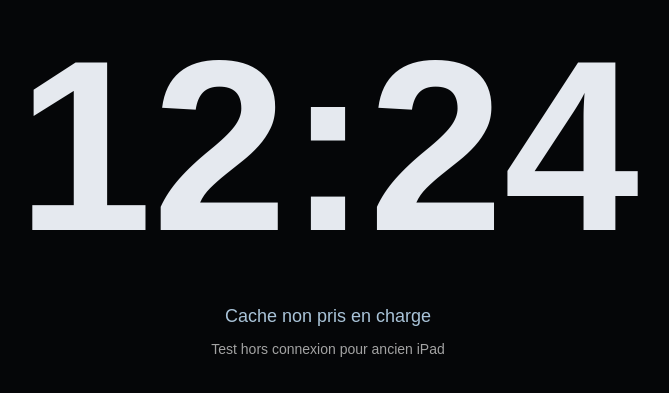
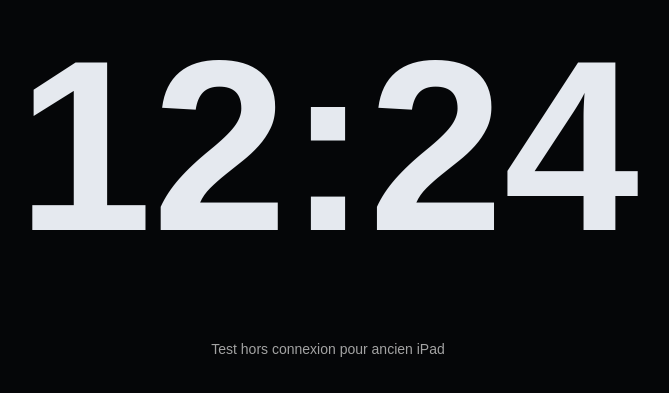
Before and after one commit to pretrepaul-source/horloge-test-hors-ligne, a plain HTML site: page index.html in a window 1280 px wide. Shown: the part 215-608 px from the top of the page, without its empty margins (312-981 px from the left). Drawn offline with Linux system fonts and the light colour scheme.

Commit message:
Add files via upload

```diff
--- a/index.html
+++ b/index.html
@@ -8,7 +8,7 @@
 html,body{margin:0;width:100%;height:100%;background:#050608;color:#e5e9ef;font-family:Arial,Helvetica,sans-serif;text-align:center}
 #screen{position:absolute;top:0;left:0;right:0;bottom:0;display:-webkit-flex;display:flex;-webkit-flex-direction:column;flex-direction:column;-webkit-align-items:center;align-items:center;-webkit-justify-content:center;justify-content:center}
 #time{font-size:19vw;font-weight:bold;line-height:1.1}
-#status{margin-top:25px;font-size:18px;color:#a9c3d8;padding:0 12px}
+#status{margin-top:25px;font-size:18px;color:transparent;padding:0 12px}
 #hint{margin-top:14px;font-size:14px;color:#a3a3a3;padding:0 18px}
 </style>
 </head>
```
Also changed, not shown: 1 other file.
